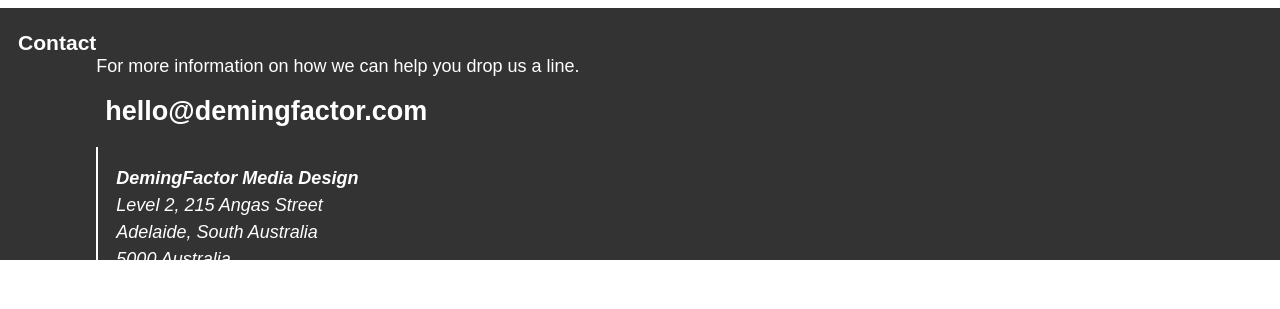
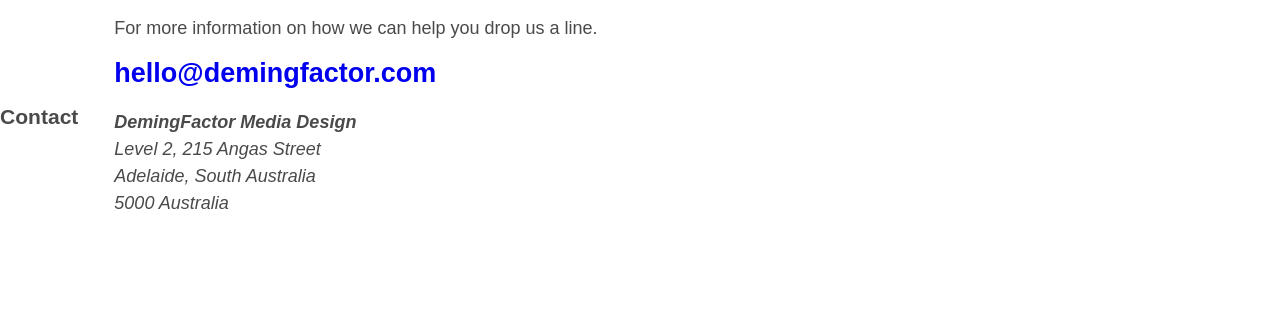
Before and after one commit to evolve2k/demingfactor.com, a plain HTML site: page index.html in a window 1280 px wide. Shown: the part 949-1258 px from the top of the page. After the commit the page ends 1209 px from the top, so only its background shows below. Drawn offline with nearby package versions, Linux system fonts and the light colour scheme; a web font is replaced by a local one.

Commit message:
clean up css

```diff
--- a/stylesheets/main.css
+++ b/stylesheets/main.css
@@ -33,6 +33,7 @@
 .grid {
   display: flex;
   width:100vw;
+  /* height: 30rem; */
 }
 .gridsizer,
 .box{
@@ -121,17 +122,25 @@
   background-size: 100%;
 }
 footer {
-  padding-left: 1rem;
-  padding-right: 1rem;
+    /* padding-left: 1rem;
+    padding-right: 1rem; */
   padding-bottom: 2rem;
-  display: flex;
   flex-direction: column;
   min-height: 12rem;
   line-height: 1.5rem;
-  background-color: #343333;
+  background-color: #ffffff;
 }
-footer *{
-  color: white;
+footer.grid{
+  height: 11rem;
+}
+footer .box{
+  height:7rem;
+}
+/* footer *{
+  color: ;
+} */
+section{
+  padding-left: 2rem;
 }
 .address{
   display: flex;
@@ -141,7 +150,6 @@
  .social {
    display: flex;
    flex-direction: column;
-   margin:1.5rem 0 0;
  }
 .address {
   /*padding-right: 2rem;*/
@@ -221,17 +229,10 @@
 footer {
     display: flex;
     flex-direction: row;
+    align-items: center;
     height: 9rem;
   }
-  .address {
-    border-left: solid 2px white;
-    height: 8rem;
-    padding-left: 1rem;
-    padding-top: 1rem;
-}
-.social a{
-  margin-left: .5rem;
-}
+footer p {margin-top: 0px}
 }
 
 @media (min-width: 1063px){
```
